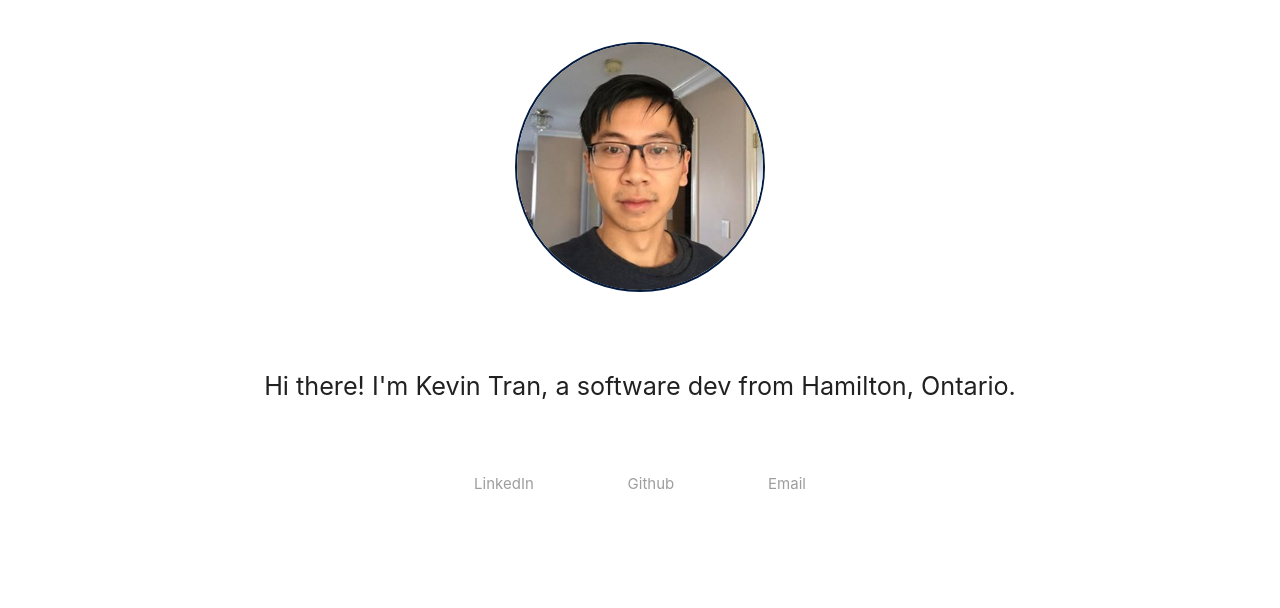
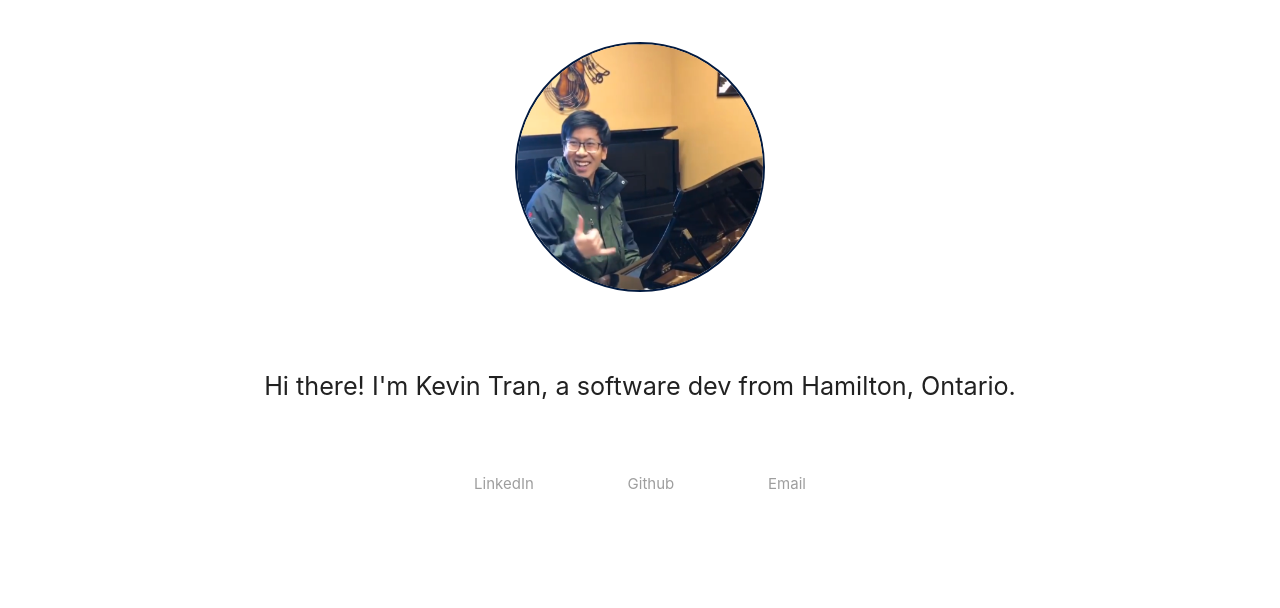
Before and after one commit to 5PK/personal-portfolio, a plain HTML site: page index.html in a window 1280 px wide. Shown: the part 67-675 px from the top of the page. Drawn offline with nearby package versions, Linux system fonts and the light colour scheme.

Commit message:
Update avatar

```diff
--- a/index.html
+++ b/index.html
@@ -37,7 +37,7 @@
     <div class="container">
         <!-- Page Content goes here -->
         <div class="row center" style="padding: 5%;">
-            <img class="profile" src="media/images/home/img_avatar2.png" alt="Avatar" height="250" width="250">
+            <img class="profile" src="media/images/home/avatar3.png" alt="Avatar" height="250" width="250">
         </div>
         <div class="row center" style="padding-bottom: 3%;">
             <p id="typeEle" class="flow-text"></p>
```
